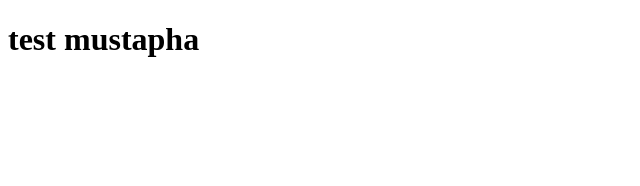
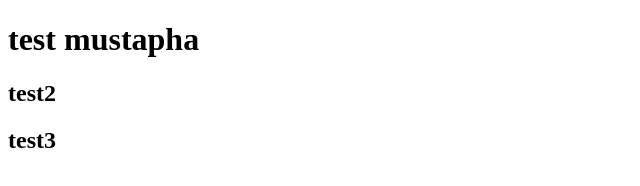
Before and after one commit to mustapha04-hub/testgit, a plain HTML site: page about.html in a window 1280 px wide. Shown: the whole page, without its empty margins (0-640 px from the left). Drawn offline with Linux system fonts and the light colour scheme.

Commit message:
modifier page about

```diff
--- a/about.html
+++ b/about.html
@@ -7,5 +7,7 @@
 </head>
 <body>
     <h1>test mustapha</h1>
+    <h2>test2</h2>
+    <h2>test3</h2>
 </body>
 </html>
```
